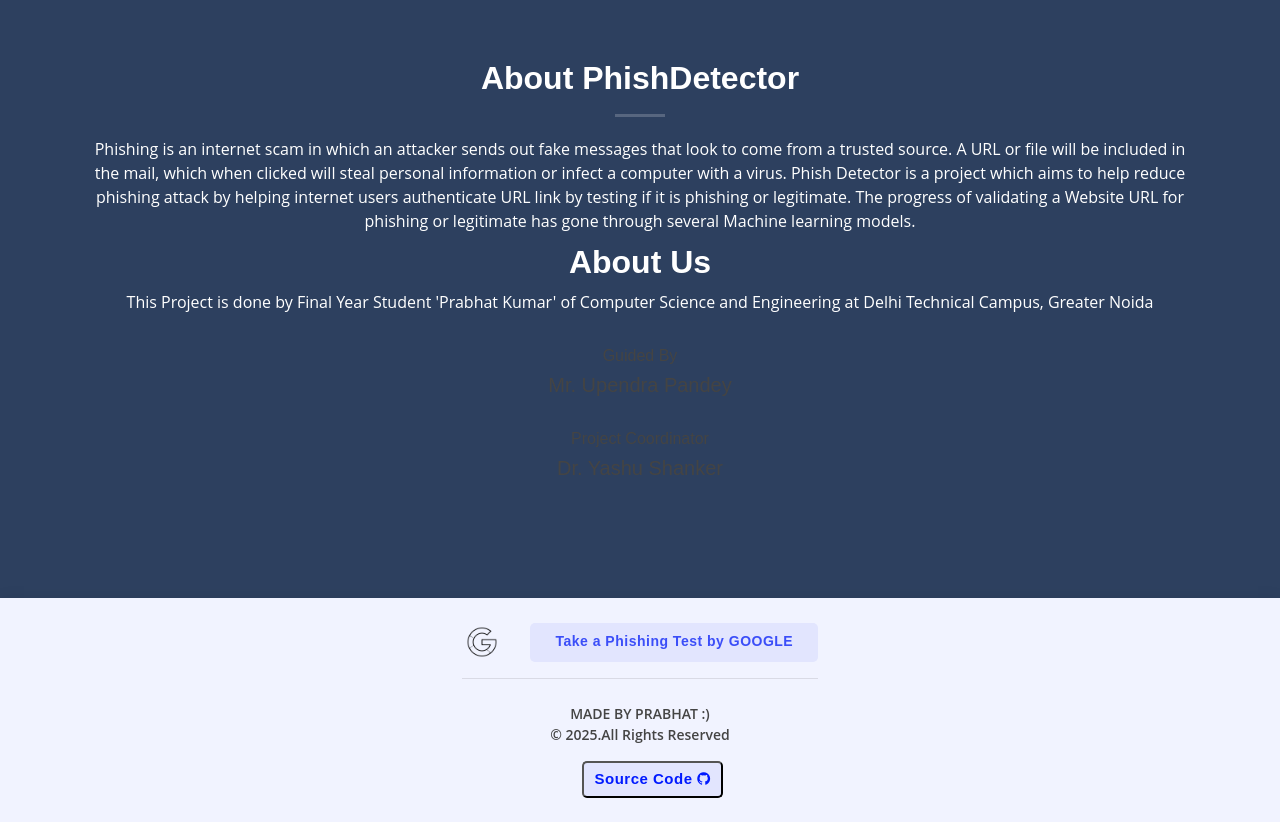
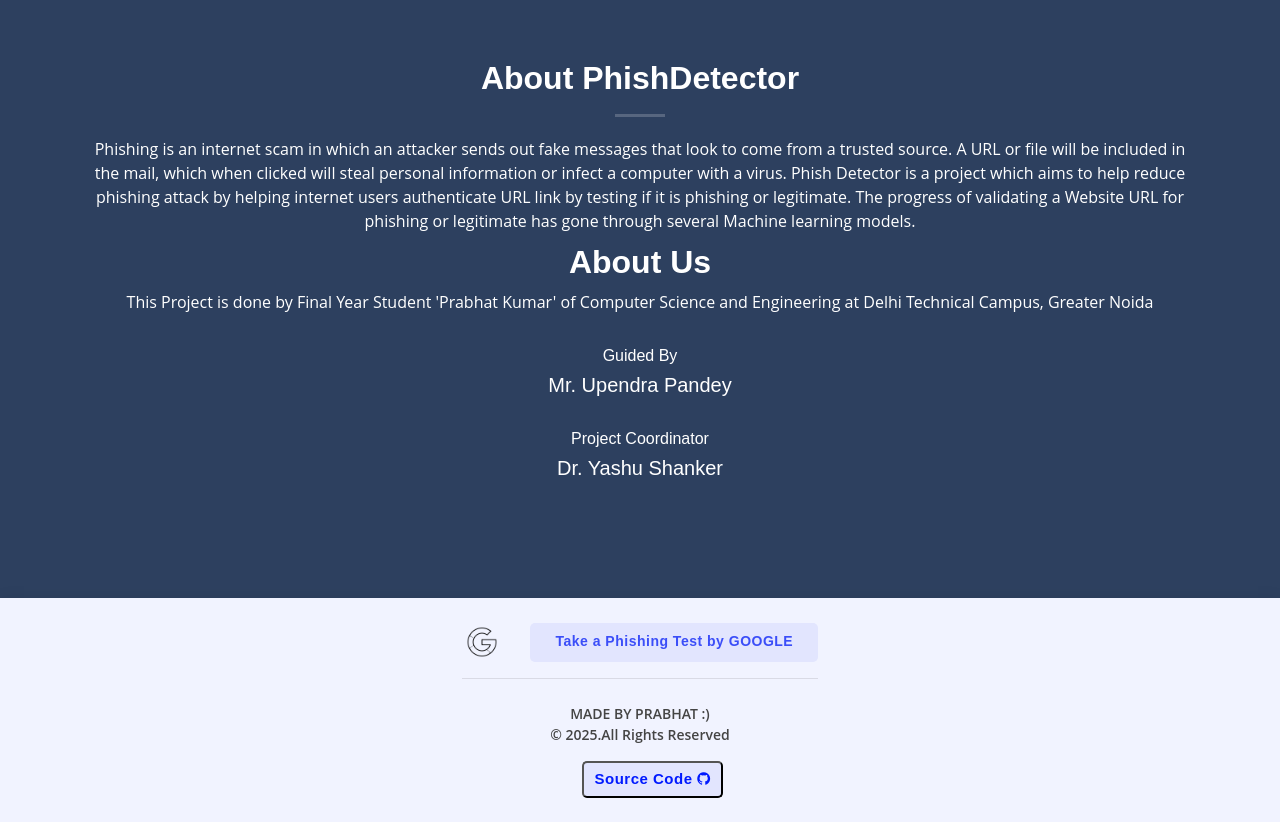
Before and after one commit to Prabhat0571/Final-Yr-Proj-Prabhat, a Flask app: page / in a window 1280 px wide. Shown: the part 1523-2345 px from the top of the page. Run offline with Flask 3, Linux system fonts and the light colour scheme; parts of the project's set-up code (start-up, migrations or seed data) failed here and were passed over; some libraries are stand-ins or nearby versions.

Commit message:
Changes Done

```diff
--- a/templates/index.html
+++ b/templates/index.html
@@ -219,7 +219,7 @@
                     </p>
 
                     <h3>About Us</h3>
-                    <p>This Project is done by Final Year Student 'Prabhat Kumar' of Computer Science and Engineering at Delhi Technical Campus, Greater Noida<br><br><h5 style="color:white;"><h6>Guided By</h6><h5>Mr. Upendra Pandey</h5><br><h6>Project Coordinator</h6><h5>Dr. Yashu Shanker</h5></p></p>
+                    <p>This Project is done by Final Year Student 'Prabhat Kumar' of Computer Science and Engineering at Delhi Technical Campus, Greater Noida<br><br><h5 style="color:white;"><h6 style="color: white;">Guided By</h6><h5 style="color: white;">Mr. Upendra Pandey</h5><br><h6 style="color: white;">Project Coordinator</h6><h5 style="color: white;">Dr. Yashu Shanker</h5></p></p>
               </div>
 
             </div>
--- a/templates/usecases.html
+++ b/templates/usecases.html
@@ -160,7 +160,7 @@
                     </p>
 
                     <h3>About Us</h3>
-                    <p>This Project is done by Final Year Student 'Prabhat Kumar' of Computer Science and Engineering at Delhi Technical Campus, Greater Noida<br><br><h5 style="color:white;"><h6>Guided By</h6><h5>Mr. Upendra Pandey</h5><br><h6>Project Coordinator</h6><h5>Dr. Yashu Shanker</h5></p></p>
+                    <p>This Project is done by Final Year Student 'Prabhat Kumar' of Computer Science and Engineering at Delhi Technical Campus, Greater Noida<br><br><h5 style="color:white;"><h6 style="color: white;">Guided By</h6><h5 style="color: white;">Mr. Upendra Pandey</h5><br><h6 style="color: white;">Project Coordinator</h6><h5 style="color: white;">Dr. Yashu Shanker</h5></p></p>
               </div>
 
             </div>
```
